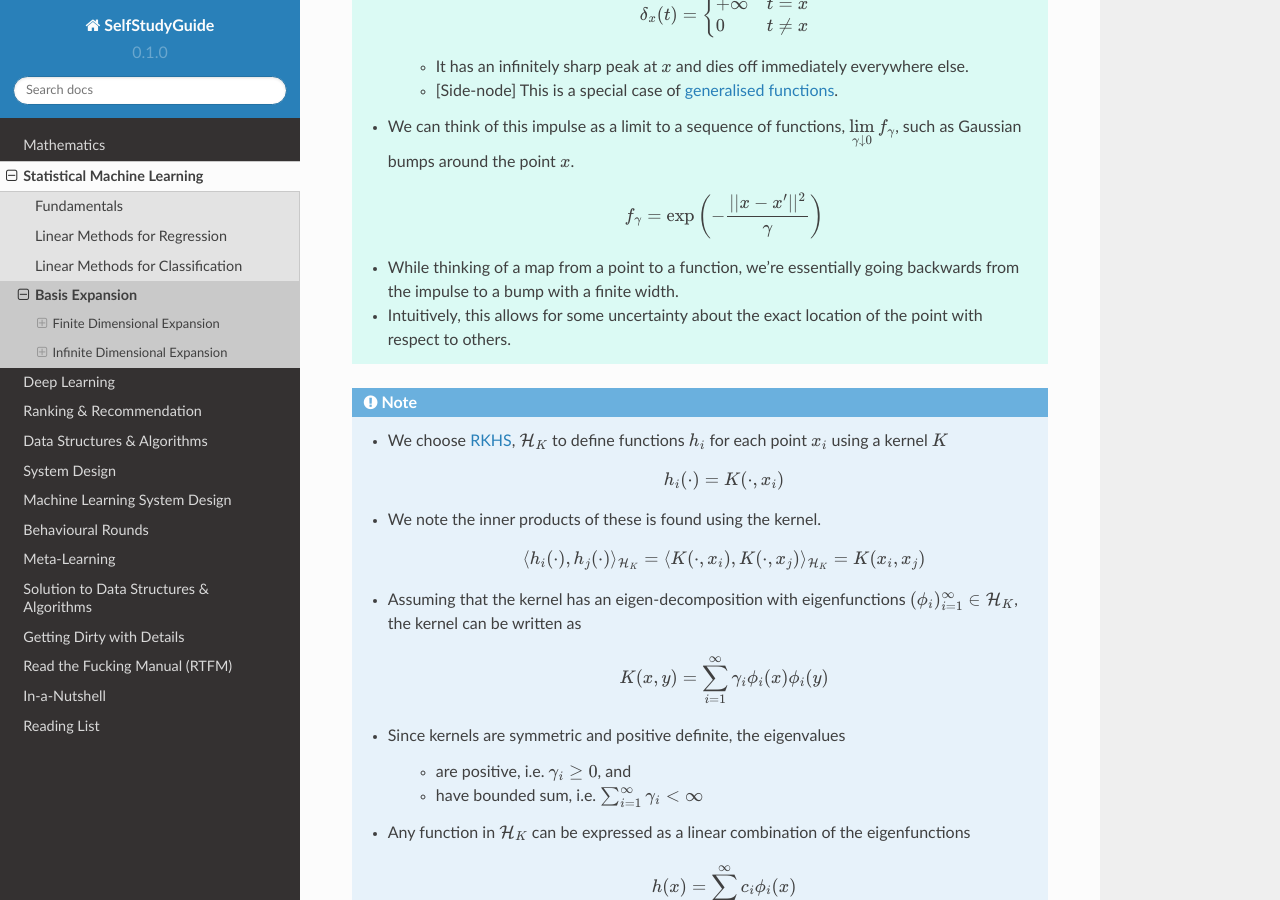
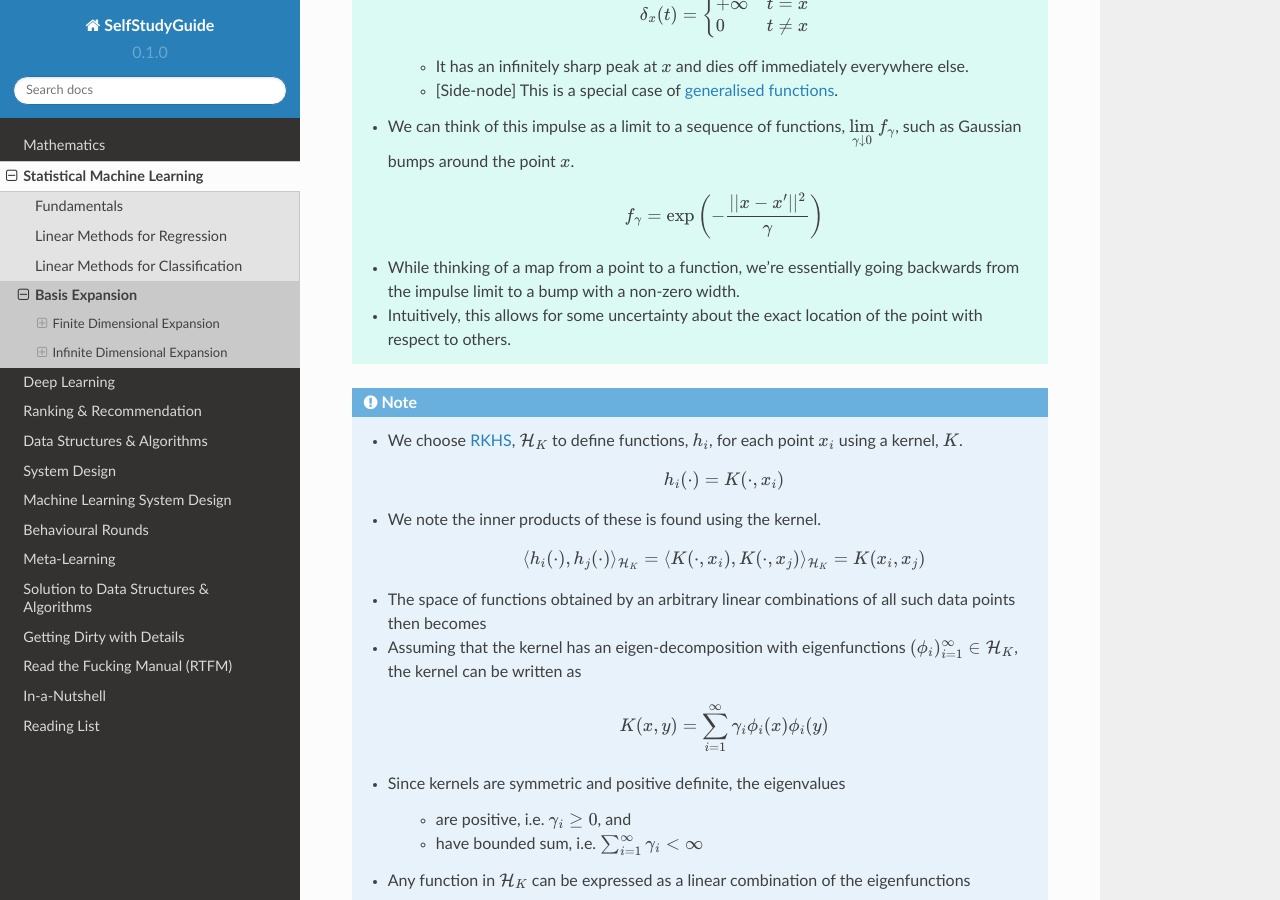
Before and after one commit to uselesstechjunks/leetcode, a Sphinx documentation site: the page built from docs/source/ml/basisexp.rst, in a window 1280 px wide and 900 px high, scrolled down 5505 px. Built offline with Sphinx 7.4.7 and the Read the Docs theme 2.0.0, drawn with Linux system fonts in a browser that asks for light colours.

Commit message:
Update basisexp.rst

```diff
--- a/docs/source/ml/basisexp.rst
+++ b/docs/source/ml/basisexp.rst
@@ -173,16 +173,17 @@ A point mapping to a function
 	* We can think of this impulse as a limit to a sequence of functions, :math:`\lim_\limits{\gamma\downarrow 0} f_\gamma`, such as Gaussian bumps around the point :math:`x`.
 
 		.. math:: f_\gamma=\exp\left(-\frac{||x-x'||^2}{\gamma}\right)
-	* While thinking of a map from a point to a function, we're essentially going backwards from the impulse to a bump with a finite width.
+	* While thinking of a map from a point to a function, we're essentially going backwards from the impulse limit to a bump with a non-zero width.
 	* Intuitively, this allows for some uncertainty about the exact location of the point with respect to others.
 
 .. note::
-	* We choose `RKHS <https://en.wikipedia.org/wiki/Reproducing_kernel_Hilbert_space>`_, :math:`\mathcal{H}_K` to define functions :math:`h_i` for each point :math:`x_i` using a kernel :math:`K`
+	* We choose `RKHS <https://en.wikipedia.org/wiki/Reproducing_kernel_Hilbert_space>`_, :math:`\mathcal{H}_K` to define functions, :math:`h_i`, for each point :math:`x_i` using a kernel, :math:`K`.
 
 		.. math:: h_i(\cdot)=K(\cdot,x_i)
 	* We note the inner products of these is found using the kernel.
 
 		.. math:: \langle h_i(\cdot), h_j(\cdot)\rangle_{{\mathcal{H}}_K}=\langle K(\cdot,x_i), K(\cdot,x_j)\rangle_{{\mathcal{H}}_K}=K(x_i,x_j)
+	* The space of functions obtained by an arbitrary linear combinations of all such data points then becomes
 	* Assuming that the kernel has an eigen-decomposition with eigenfunctions :math:`(\phi_i)_{i=1}^\infty\in\mathcal{H}_K`, the kernel can be written as
 
 		.. math:: K(x,y)=\sum_{i=1}^\infty \gamma_i\phi_i(x)\phi_i(y)
```
